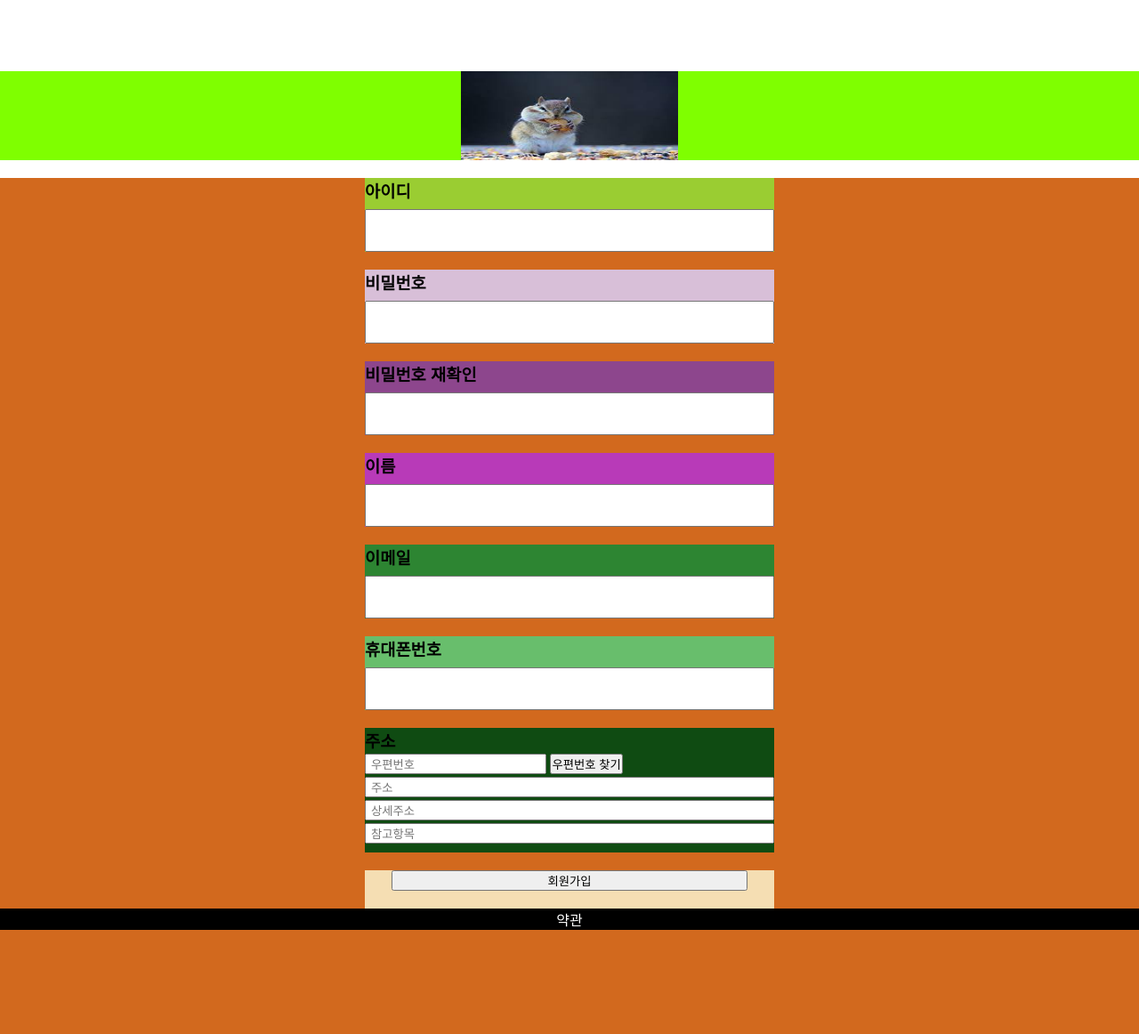
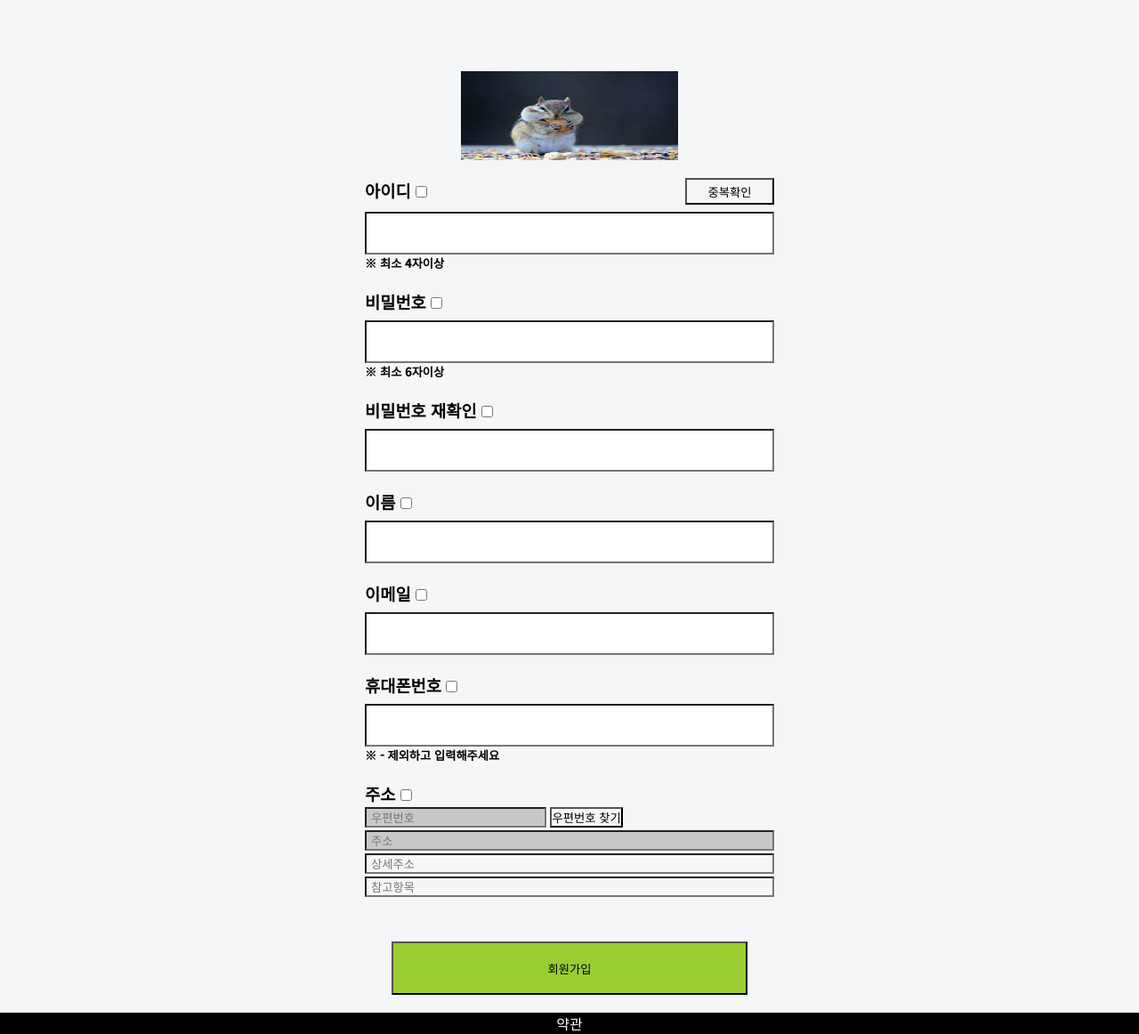
Before and after one commit to jonghyun0832/Robo-Shop, a PHP site: page /create_account.html in a window 1280 px wide. Shown: the whole page at 89% size. Before the commit the page ends 1045 px from the top, so only its background shows below. Run offline with PHP 8.4, Linux system fonts and the light colour scheme; some libraries are stand-ins or nearby versions.

Commit message:
Edit createAccount

```diff
--- a/src/create_account.css
+++ b/src/create_account.css
@@ -5,10 +5,11 @@
     margin: 0px;
     padding:0px;
     font-family: 'Noto Sans KR', sans-serif;
+    background-color: #f5f6f7;
 }
 
 .top {
-    background: chartreuse;
+    /* background: chartreuse; */
     margin-top: 80px;
     margin-bottom: 20px;
     display: flex;
@@ -16,7 +17,7 @@
 }
 
 .middle{
-    background: chocolate;
+    /* background: chocolate; */
     display: flex;
     flex-direction: column;
     justify-content: center;
@@ -29,7 +30,13 @@
 }
 
 .content_id{
-    background-color: yellowgreen;
+    /* background-color: yellowgreen; */
+}
+.content_id>h3>input:last-child{
+    float: right;
+    width: 100px;
+    height: 30px;
+    cursor: pointer;
 }
 
 .content_id>span>input{
@@ -38,10 +45,12 @@
     width: 100%;
     padding-left: 5px;
     cursor: pointer;
+    background-color: white;
 }
 
+
 .content_pw{
-    background-color: thistle;
+    /* background-color: thistle; */
     margin-top: 20px;
 }
 
@@ -51,10 +60,12 @@
     width: 100%;
     padding-left: 5px;
     cursor: pointer;
+    background-color: white;
 }
 
+
 .content_pw_check{
-    background-color: rgb(141, 70, 141);
+    /* background-color: rgb(141, 70, 141); */
     margin-top: 20px;
 }
 
@@ -64,10 +75,11 @@
     width: 100%;
     padding-left: 5px;
     cursor: pointer;
+    background-color: white;
 }
 
 .content_user_name{
-    background-color: rgb(184, 58, 184);
+    /* background-color: rgb(184, 58, 184); */
     margin-top: 20px;
 }
 
@@ -77,10 +89,11 @@
     width: 100%;
     padding-left: 5px;
     cursor: pointer;
+    background-color: white;
 }
 
 .content_user_email{
-    background-color: rgb(45, 133, 50);
+    /* background-color: rgb(45, 133, 50); */
     margin-top: 20px;
 }
 
@@ -90,10 +103,11 @@
     width: 100%;
     padding-left: 5px;
     cursor: pointer;
+    background-color: white;
 }
 
 .content_user_phone{
-    background-color: rgb(104, 190, 108);
+    /* background-color: rgb(104, 190, 108); */
     margin-top: 20px;
 }
 
@@ -103,12 +117,21 @@
     width: 100%;
     padding-left: 5px;
     cursor: pointer;
+    background-color: white;
 }
 
 .content_user_address{
-    background-color: rgb(15, 75, 18);
+    /* background-color: rgb(15, 75, 18); */
     margin-top: 20px;
     padding-bottom: 10px;
+}
+
+/* 주소 첫번쨰 두번쨰 시각적 효과(:read-only) */
+.content_user_address>span>input:first-child{
+    background-color: rgb(200, 200, 200);
+}
+.content_user_address>span>input:nth-child(4){
+    background-color: rgb(200, 200, 200);
 }
 
 /* 주소 넓이 맞추기 (첫번쨰, 두번째 제외)*/
@@ -135,8 +158,7 @@
 }
 
 .complete{
-    background-color: wheat;
-    margin-top: 20px;
+    margin-top: 40px;
     display: flex;
     justify-content: center;
     width: 100%;
@@ -145,6 +167,9 @@
 
 .complete>input{
     width:400px;
+    height: 60px;
+    cursor: pointer;
+    background-color:yellowgreen;
 }
 
 /* .error_next_box {
--- a/src/create_account.html
+++ b/src/create_account.html
@@ -16,55 +16,79 @@
         </div>
         <div class="middle">
             <div class="contents_wrap">
-                <div class=content_id>
-                    <h3><label for="id">아이디</label></h3>
+                <div class="content_id">
+                    <h3>
+                        <label for="id">아이디</label>
+                        <input type="checkbox" name="cb_id" id="cb_id" onClick="return false">
+                        <input type="button" value="중복확인" onclick="idEqualCheck()">
+                    </h3>
                     <span>
-                        <input type="text" name="id" id="id">
+                        <input type="text" name="id" id="id" onblur="idLengthCheck()">
                     </span>
-                    <!-- <span class="error_next_box">ddd</span> -->
+                    <h5><span>※ 최소 4자이상</span></h5>
                 </div>
                 <div class="content_pw">
-                    <h3><label for="pw">비밀번호</label></h3>
+                    <h3>
+                        <label for="pw">비밀번호</label>
+                        <input type="checkbox" name="cb_pw" id="cb_pw" onClick="return false">
+                    </h3>
                     <span>
-                        <input type="password" name="pw" id="pw">
+                        <input type="password" name="pw" id="pw" onblur="passwordLengthCheck()">
                     </span>
+                    <h5><span>※ 최소 6자이상</span></h5>
                 </div>
                 <div class="content_pw_check">
-                    <h3><label for="pw">비밀번호 재확인</label></h3>
+                    <h3>
+                        <label for="pw_check">비밀번호 재확인</label>
+                        <input type="checkbox" name="cb_pw_check" id="cb_pw_check" onClick="return false">
+                    </h3>
                     <span>
-                        <input type="password" name="pw_check" id="pw_check">
+                        <input type="password" name="pw_check" id="pw_check" onblur="passwordEqualCheck()">
                     </span>
                 </div>
                 <div class="content_user_name">
-                    <h3><label for="user_name">이름</label></h3>
+                    <h3>
+                        <label for="user_name">이름</label>
+                        <input type="checkbox" name="cb_name" id="cb_name" onClick="return false">
+                    </h3>
                     <span>
-                        <input type="text" name="user_name" id="user_name">
+                        <input type="text" name="user_name" id="user_name" onblur="nameCheck()">
                     </span>
                 </div>
                 <div class="content_user_email">
-                    <h3><label for="user_email">이메일</label></h3>
+                    <h3>
+                        <label for="user_email">이메일</label>
+                        <input type="checkbox" name="cb_email" id="cb_email" onClick="return false">
+                    </h3>
                     <span>
-                        <input type="email" name="user_email" id="user_email">
+                        <input type="text" name="user_email" id="user_email" onblur="emailCheck()">
                     </span>
                 </div>
                 <div class="content_user_phone">
-                    <h3><label for="user_phone">휴대폰번호</label></h3>
+                    <h3>
+                        <label for="user_phone">휴대폰번호</label>
+                        <input type="checkbox" name="cb_phone" id="cb_phone" onClick="return false">
+                    </h3>
                     <span>
-                        <input type="" name="user_phone" id="user_phone">
+                        <input type="" name="user_phone" id="user_phone" onblur="phoneCheck()" onKeyup="this.value=this.value.replace(/[^0-9]/g,'');">
                     </span>
+                    <h5><span>※ - 제외하고 입력해주세요</span></h5>
                 </div>
                 <div class="content_user_address">
-                    <h3><label for="address_btn">주소</label></h3>
+                    <h3>
+                        <label for="address_btn">주소</label>
+                        <input type="checkbox" name="cb_address" id="cb_address" onClick="return false">
+                    </h3>
                     <span>
-                        <input type="text" id="postcode" placeholder="우편번호">
-                        <input type="button" id = "address_btn" onclick="sample6_execDaumPostcode()" value="우편번호 찾기"><br>
-                        <input type="text" id="user_address" placeholder="주소"><br>
-                        <input type="text" id="user_detailAddress" placeholder="상세주소"><br>
+                        <input type="text" id="postcode" placeholder="우편번호" readonly>
+                        <input type="button" id = "address_btn" onclick="execDaumPostcode()" value="우편번호 찾기"><br>
+                        <input type="text" id="user_address" placeholder="주소" readonly><br>
+                        <input type="text" id="user_detailAddress" placeholder="상세주소" onblur="checkAddress()"><br>
                         <input type="text" id="user_extraAddress" placeholder="참고항목">
                     </span>
                 </div>
                 <div class="complete">
-                    <input type="button" id="complete_create" value="회원가입">
+                    <input type="button" id="complete_create" onclick="createAccount()" value="회원가입">
                 </div>
             </div>
         </div>
@@ -75,7 +99,9 @@
 
     <script src="//t1.daumcdn.net/mapjsapi/bundle/postcode/prod/postcode.v2.js"></script>
     <script>
-        function sample6_execDaumPostcode() {
+        var id_check = false;
+        var checkBoxList = new Array(false,false,false,false,false,false,false);
+        function execDaumPostcode() {
             new daum.Postcode({
                 oncomplete: function (data) {
                     // 팝업에서 검색결과 항목을 클릭했을때 실행할 코드를 작성하는 부분.
@@ -122,6 +148,223 @@
                 }
             }).open();
         }
+        //아이디 길이 확인
+        function idLengthCheck(){
+            var id = document.getElementById('id').value;
+            //var cb = false;
+
+            if (id.length<4){
+                alert('아이디는 최소 4자 이상입니다.')
+                id_check = false;
+                //cb = false;
+            } else {
+                //cb = true;
+                id_check = true;
+            }
+
+            // if (cb == true){
+            //     document.getElementById('cb_id').checked = true;
+            // } else {
+            //     document.getElementById('cb_id').checked = false;
+            // }
+        }
+        //아이디 중복확인
+        function idEqualCheck(){
+            var cb = false;
+
+            //아이디 중복체크하고나서
+            cb = true;
+            if (cb == true && id_check == true){
+                document.getElementById('cb_id').checked = true;
+                checkBoxList[0]=true;
+                alert('사용 가능한 아이디입니다.')
+            } else {
+                document.getElementById('cb_id').checked = false;
+                checkBoxList[0]=false;
+                alert('아이디를 다시 작성해주세요.')
+            }
+            console.log(checkBoxList);
+        }
+        //패스워드 길이 확인
+        function passwordLengthCheck(){
+            var pw1 = document.getElementById('pw').value;
+
+
+            console.log(1111)
+            if(pw1.length < 6){
+                alert('비밀번호는 최소 6자 이상입니다')
+                document.getElementById('cb_pw').checked = false;
+                checkBoxList[1]=false;
+            } else{
+                document.getElementById('cb_pw').checked = true;
+                checkBoxList[1]=true;
+            }
+            console.log(checkBoxList);
+        }
+        //비밀번호 일치 확인
+        function passwordEqualCheck(){
+            var pw1 = document.getElementById('pw').value;
+            var pw2 = document.getElementById('pw_check').value;
+
+            if(pw1 != pw2){
+                alert('비밀번호 불일치')
+                document.getElementById('cb_pw_check').checked = false;
+                checkBoxList[2]=false;
+            } else {
+                document.getElementById('cb_pw_check').checked = true;
+                checkBoxList[2]=true;
+            }
+            console.log(checkBoxList);
+        }
+        function nameCheck(){
+            var userName = document.getElementById('user_name').value;
+
+            if (userName.length>= 1){
+                document.getElementById('cb_name').checked = true;
+                checkBoxList[3]=true;
+            } else {
+                document.getElementById('cb_name').checked = false;
+                checkBoxList[3]=false;
+            }
+            console.log(checkBoxList);
+        }
+        //이메일 입력 체크하기
+        function emailCheck(){
+            var usrEmail = document.getElementById('user_email').value;
+            console.log(usrEmail);
+            var usrEamilAddress;
+            var usrEamilSiteAddress;
+            //이메일 형식 확인 (@)
+            if (usrEmail.indexOf("@") !=-1){
+                var arrEmail = usrEmail.split('@')
+                usrEamilAddress = arrEmail[0];
+                usrEamilSiteAddress = arrEmail[1]
+                //이메일 형식 확인(.com)
+                if (usrEamilSiteAddress.indexOf(".com")!=-1){
+                    document.getElementById('cb_email').checked = true;
+                    checkBoxList[4]=true;
+                    //sql로 넘겨서 저장하기 수행
+                } else{
+                    document.getElementById('cb_email').checked = false;
+                    checkBoxList[4]=false;
+                    alert('이메일 형식(xxxx@xxx.com)으로 입력해주세요.')
+                }
+            } else {
+                document.getElementById('cb_email').checked = false;
+                checkBoxList[4]=false;
+                alert('이메일 형식(xxxx@xxx.com)으로 입력해주세요.')
+            }
+            console.log(checkBoxList);
+        }
+        //핸드폰 번호 체크하기
+        function phoneCheck(){
+            var usrPhone = document.getElementById('user_phone').value;
+            if (usrPhone.length <10){
+                alert("-를 제외한 핸드폰 번호를 입력해주세요\n010-1234-5678 -> 01012345678")
+                document.getElementById('cb_phone').checked = false;
+                checkBoxList[5]=false;
+            } else {
+                document.getElementById('cb_phone').checked = true;
+                checkBoxList[5]=true;
+            }
+            console.log(checkBoxList);
+        }
+        //주소 확인하기
+        function checkAddress(){
+            var addCheckPost = document.getElementById('postcode').value;
+            var addCheckDetail = document.getElementById('user_detailAddress').value;
+
+            if (addCheckPost.length >= 1 && addCheckDetail.length >= 1){
+                document.getElementById('cb_address').checked = true;
+                checkBoxList[6]=true;
+            } else if(addCheckPost.length >= 1 && addCheckDetail.length == 0){
+                document.getElementById('cb_address').checked = false;
+                checkBoxList[6]=false;
+                alert("상세주소를 입력해주세요")
+            } else {
+                document.getElementById('cb_address').checked = false;
+                checkBoxList[6]=false;
+                alert("전체 주소를 입력해주세요")
+            }
+            console.log(checkBoxList);
+        }
+        //회원가입 버튼 눌렀을때
+        function createAccount(){
+            if(checkBoxList.includes(false) == true){
+                alert("모든 정보를 입력해주세요\n체크박스를 확인해주세요")
+            }
+            else {
+                //모든 정보가 입력되었고 이제 post를 활용해서 보내면된다.
+                console.log("모든정보가 들어있음")
+
+                //보낼 데이터 정리
+                var userData = {
+                    'usr_id' : document.getElementById('id').value,
+                    'usr_pw' : document.getElementById('pw').value,
+                    'usr_name' : document.getElementById('user_name').value,
+                    'usr_email' : document.getElementById('user_email').value,
+                    'usr_phoneNum' : document.getElementById('user_phone').value,
+                    'usr_addPost' : document.getElementById('postcode').value,
+                    'usr_addAddress' : document.getElementById('user_address').value,
+                    'usr_addDetail' : document.getElementById('user_detailAddress').value,
+                    'usr_addExtra' : document.getElementById('user_extraAddress').value
+                };
+
+                var newForm = document.createElement('form');
+                newForm.name = 'newForm';
+                newForm.method = 'get';
+                newForm.action = 'http://192.168.80.130/account_admin.php';
+                // newForm.target = '_blank';
+                for (var key in userData){
+                var input_data = document.createElement('input');
+
+                input_data.setAttribute("type", "text");
+                input_data.setAttribute("name",key);
+                input_data.setAttribute("value",userData[key]);
+
+                newForm.appendChild(input_data);
+                }
+                document.body.appendChild(newForm);
+
+                newForm.submit();
+
+
+
+                // const xhr = new XMLHttpRequest();
+                // const method = "GET";
+                // const url = "http://192.168.80.130/account_admin.php";
+
+                // const data = {
+                //     id = document.getElementById('id').value,
+                //     // pw = document.getElementById('pw').value,
+                //     // name = document.getElementById('user_name').value,
+                //     // email = document.getElementById('user_email').value,
+                //     // phoneNum = document.getElementById('user_phone').value,
+                //     // addPost = document.getElementById('postcode').value,
+                //     // addAddress = document.getElementById('user_address').value,
+                //     // addDetail = document.getElementById('user_detailAddress').value,
+                //     // addExtra = document.getElementById('user_extraAddress').value
+                // };
+
+                // xhr.open(method, url);
+                // xhr.setRequestHeader('Content-Type', 'application/json');
+                // xhr.addEventListener('readystatechange',function(event){
+                //     const {target} = event;
+
+                //     if (target.readyState === XMLHttpRequest.DONE) {
+                //         const {status} = target;
+
+                //         if (status === 0 || (status >= 200 && status < 400)) {
+                //             //제대로 처리된경우
+                //         } else {
+                //             //에러발생
+                //         }
+                //     }
+                // });
+                // xhr.send(JSON.stringify(data));
+            }
+        }
+
     </script>
 
 </body>
--- a/src/login.html
+++ b/src/login.html
@@ -47,7 +47,7 @@
                     <ul>
                         <li><a href="#">아이디 찾기</a></li>
                         <li><a href="#">비밀번호 찾기</a></li>
-                        <li><a href="#">회원가입</a></li>
+                        <li><a href="create_account.html">회원가입</a></li>
                     </ul>
 
                 </div>
```
Also changed, not shown: src/account_admin.php (added, +11 -0 lines).
